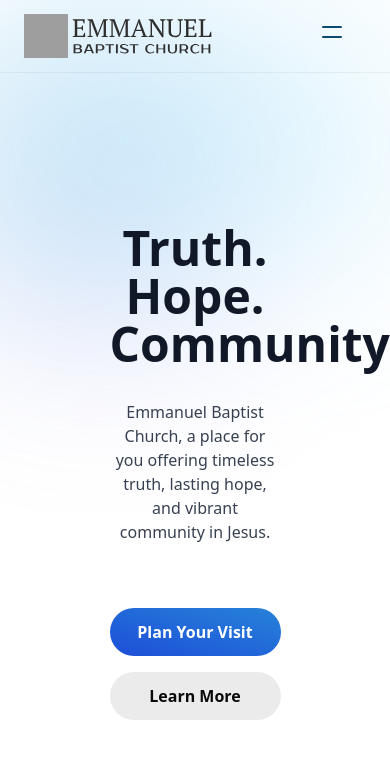
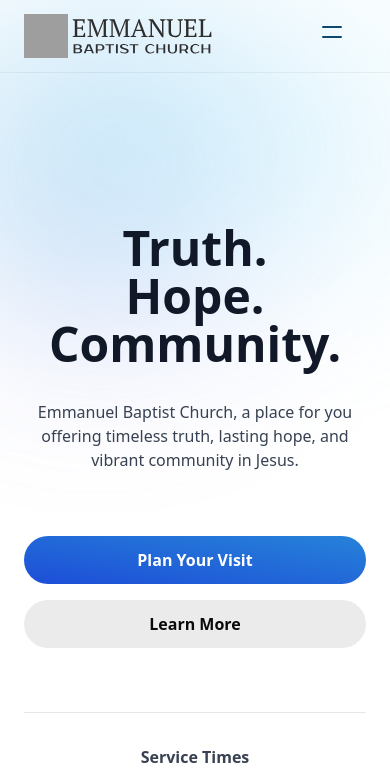
Before and after one commit to Express-Wave/all-components, a SvelteKit app: page / in a window 390 px wide. Shown: the top 782 px of the page. Built offline with nearby package versions, Linux system fonts and the light colour scheme; grey boxes are pictures that could not be loaded; a web font is replaced by a local one; what tailwindcss-animated would draw is missing.

Commit message:
💄 Updates styling of hero section
to center it

```diff
--- a/src/routes/+page.svelte
+++ b/src/routes/+page.svelte
@@ -15,7 +15,7 @@
 			<!-- HERO SECTION -->
 			<div class="flex-col items-center px-6 mx-auto w-full max-w-7xl md:px-12 xl:px-6">
 				<div class="relative flex-col items-center pt-36 ml-auto">
-					<div class="flex-col items-center mx-auto w-1/2 text-center lg:w-2/3">
+					<div class="flex-col items-center mx-auto w-full text-center md:w-1/2 lg:w-2/3">
 						<h1 class="text-5xl font-bold text-gray-900 md:text-6xl xl:text-7xl">
 							<span
 								class="animate-fade-up animate-duration-700 animate-delay-500 animate-ease-linear"
@@ -295,7 +295,7 @@
 			class="flex absolute inset-0 flex-col justify-center items-center space-y-4 text-white bg-black bg-opacity-50"
 		>
 			<h1 class="md:text-4xl md:font-bold">Featured Sermon</h1>
-			<p class="md:text-center md:mx-auto md:w-6/12">
+			<p class="hidden text-center md:visible md:mx-auto md:w-6/12">
 				Quam hic dolore cumque voluptate rerum beatae et quae, tempore sunt, debitis dolorum officia
 				aliquid explicabo? Excepturi, voluptate?
 			</p>
```
